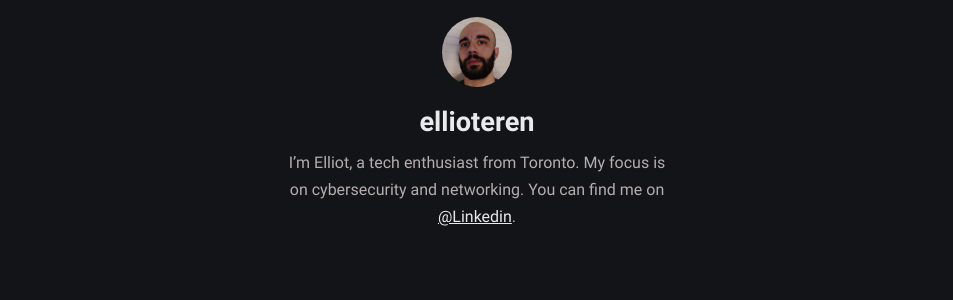
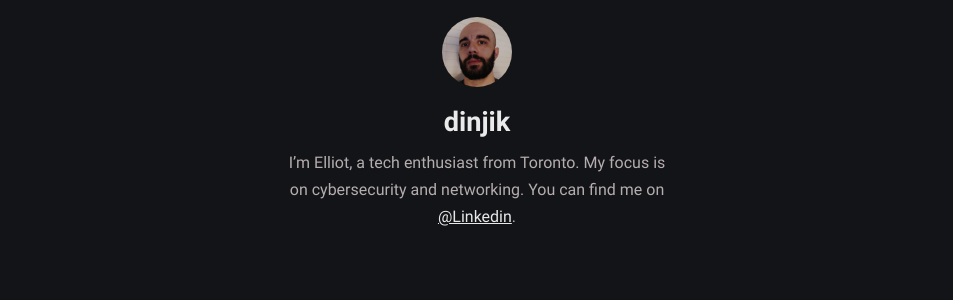
Before and after one commit to dinjik/dinjik.github.io, a Jekyll site: the page built from index.md, in a window 1280 px wide. Shown: the part 151-451 px from the top of the page, without its empty margins (163-1116 px from the left). Built offline with Jekyll 4.4.1, drawn with Linux system fonts in a browser that asks for light colours.

Commit message:
Update _config.yml

```diff
--- a/_config.yml
+++ b/_config.yml
@@ -9,12 +9,12 @@ mode: dark # default theme "dark" | "light"
 
 # Profile settings
 author:
-  name: ellioteren # author name
+  name: dinjik # author name
   bio: >- # tell to the world
     I’m Elliot, a tech enthusiast from Toronto. My focus is on cybersecurity and networking.
     You can find me on <a href="https://www.linkedin.com/in/ellioteren" target="_blank" rel="noopener">@Linkedin</a>.
   username: elliot # general username
-  github: ellioteren # github username
+  github: dinjik # github username
   twitter: ellioteren # twitter username
   facebook: ellioteren # facebook username
   email: ellioteren@outlook.com # email adress
```
